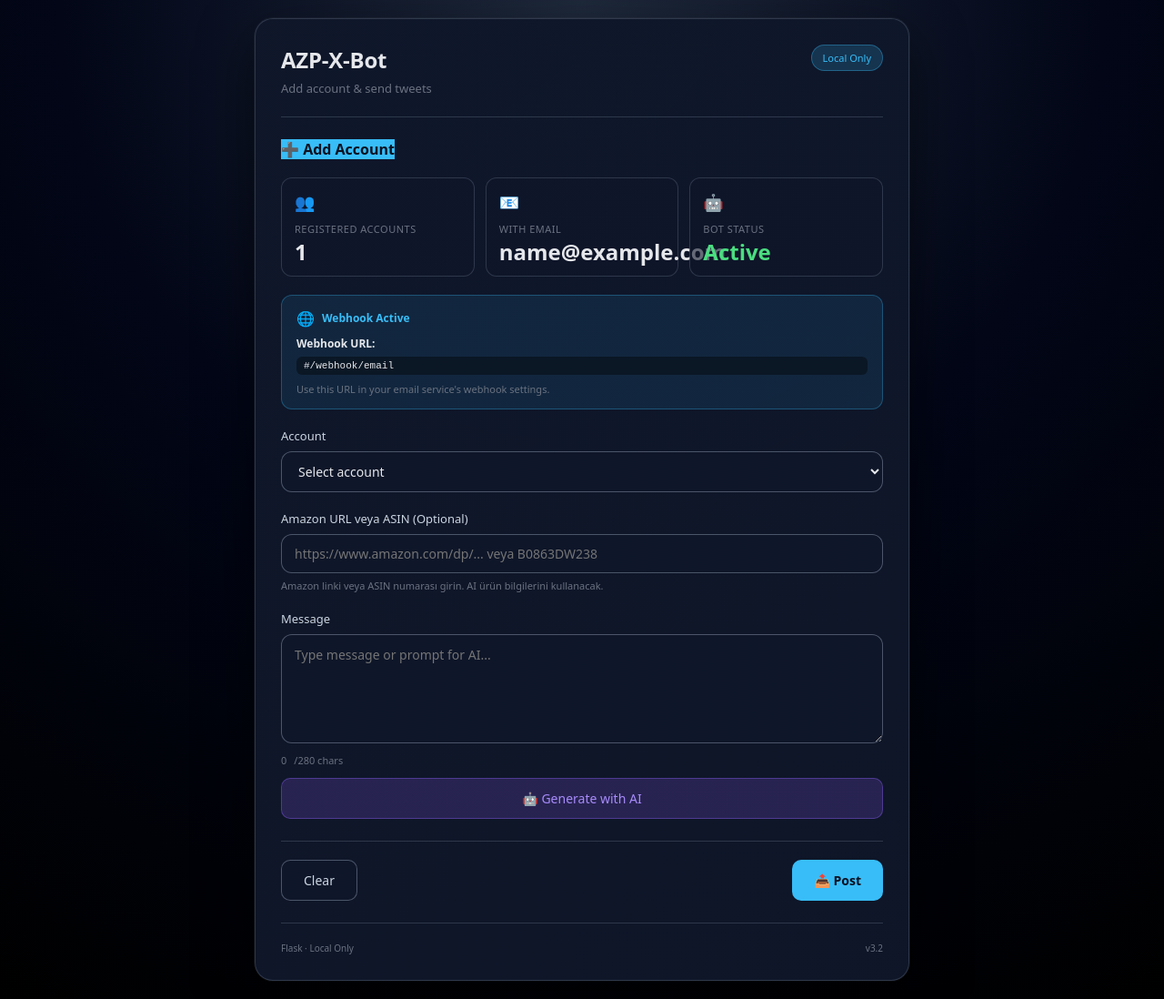
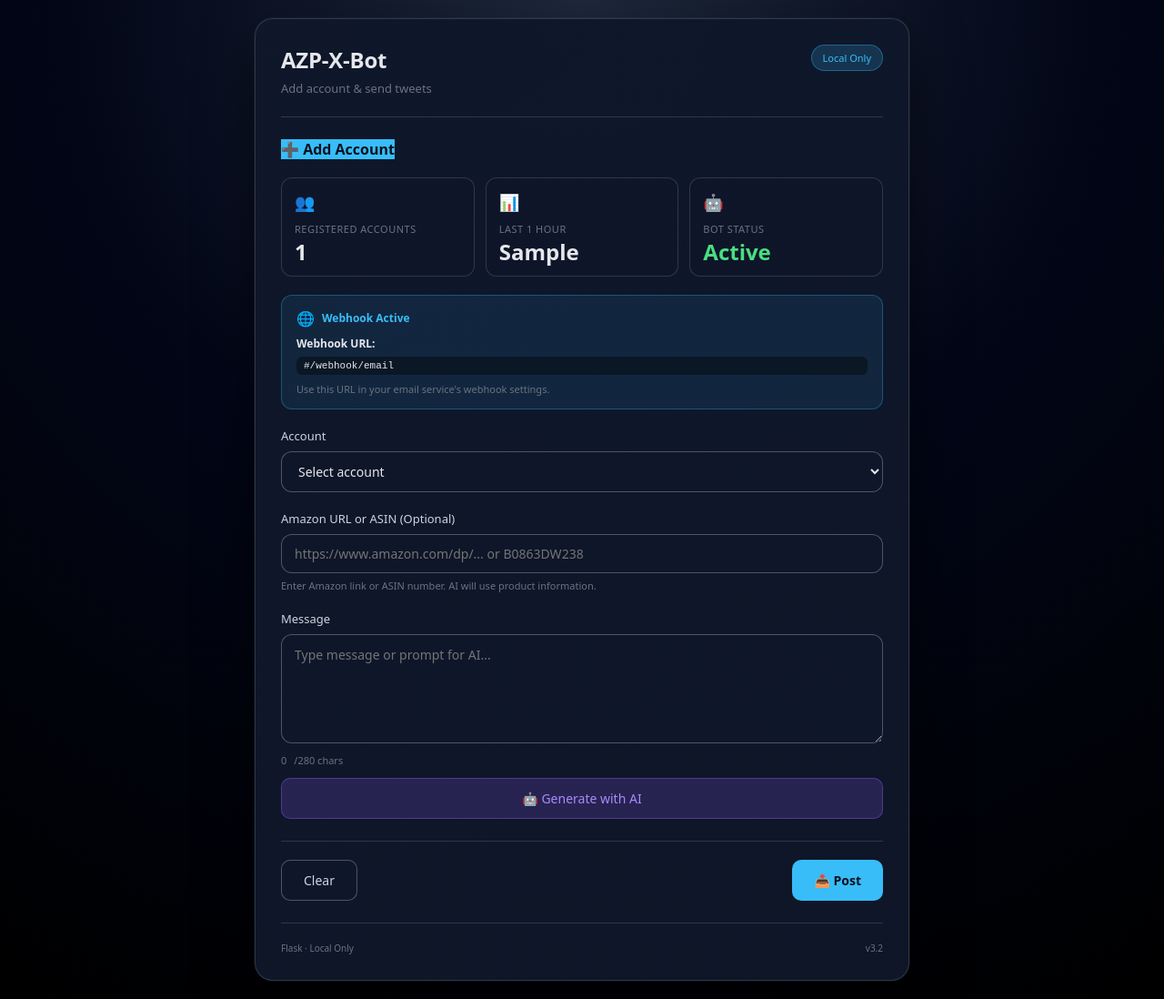
Before and after one commit to fuatyigitkocyigit/azp-twb-v3, a Flask app: template templates/index.html in a window 1280 px wide. Shown: the whole page at 91% size. Run offline with Flask 3, Linux system fonts and the light colour scheme; the template is opened without the code that fills it: most values are stand-ins (such as "Sample title", 1, 10 or a date in 2020).

Commit message:
Son 1 saat içindeki paylaşım sayısı canlı update ve paylaşılan postların loglanması özelliği.

```diff
--- a/app.py
+++ b/app.py
@@ -6,6 +6,7 @@
 import hashlib
 import requests
 import re
+from datetime import datetime, timedelta
 from flask import Flask, redirect, request, render_template, flash, session
 from dotenv import load_dotenv
 from urllib.parse import urlencode, urlparse, parse_qs
@@ -20,7 +21,8 @@
 CALLBACK_URL = os.getenv("CALLBACK_URL")
 SCOPES = ["tweet.read", "tweet.write", "users.read", "offline.access"]
 
-TOKEN_FILE = "users.json"  # Lokal token dosyası
+TOKEN_FILE = "users.json"  # Local token file
+TWEETS_LOG_FILE = "tweets_log.json"  # File to log successful tweets
 
 AUTH_URL = "https://twitter.com/i/oauth2/authorize"
 TOKEN_URL = "https://api.twitter.com/2/oauth2/token"
@@ -234,6 +236,42 @@
     with open(TOKEN_FILE, "w", encoding="utf-8") as f:
         json.dump(USERS, f, ensure_ascii=False, indent=4)
 
+# ---------------- TWEETS LOG ----------------
+def load_tweets_log():
+    """Load tweets log from file."""
+    if os.path.exists(TWEETS_LOG_FILE):
+        try:
+            with open(TWEETS_LOG_FILE, "r", encoding="utf-8") as f:
+                return json.load(f)
+        except:
+            return []
+    return []
+
+def save_tweets_log(tweets_log):
+    """Save tweets log to file."""
+    with open(TWEETS_LOG_FILE, "w", encoding="utf-8") as f:
+        json.dump(tweets_log, f, ensure_ascii=False, indent=2)
+
+def log_successful_tweet(user_id, tweet_id=None):
+    """Log a successful tweet post."""
+    tweets_log = load_tweets_log()
+    tweets_log.append({
+        "timestamp": time.time(),
+        "user_id": user_id,
+        "tweet_id": tweet_id
+    })
+    # Keep only last 1000 entries to prevent file from growing too large
+    if len(tweets_log) > 1000:
+        tweets_log = tweets_log[-1000:]
+    save_tweets_log(tweets_log)
+
+def get_successful_tweets_last_hour():
+    """Get count of successful tweets in the last hour."""
+    tweets_log = load_tweets_log()
+    one_hour_ago = time.time() - 3600  # 1 hour in seconds
+    count = sum(1 for tweet in tweets_log if tweet.get("timestamp", 0) >= one_hour_ago)
+    return count
+
 # ---------------- PKCE HELPERS ----------------
 def make_pkce_pair():
     """
@@ -414,10 +452,53 @@
         try:
             response_data = resp.json()
             tweet_id = response_data.get("data", {}).get("id")
+            # Log successful tweet
+            log_successful_tweet(user_id, tweet_id)
             return True, "Tweet posted", tweet_id
         except:
+            # Log successful tweet even if we can't parse tweet_id
+            log_successful_tweet(user_id, None)
             return True, "Tweet posted", None
     return False, f"{resp.status_code} {resp.text}", None
+
+# ---------------- API ENDPOINTS ----------------
+@app.route("/api/post-tweet", methods=["POST"])
+def api_post_tweet():
+    """API endpoint for posting tweets via AJAX."""
+    data = request.get_json(silent=True) or {}
+    user_id = data.get("account", "").strip()
+    text = (data.get("text") or "").strip()
+
+    if not user_id or not text:
+        return jsonify({
+            "success": False,
+            "message": "Please select account & enter text"
+        }), 400
+
+    ok, msg, tweet_id = post_tweet_v2(user_id, text)
+
+    # Get updated stats
+    successful_tweets_last_hour = get_successful_tweets_last_hour()
+
+    return jsonify({
+        "success": ok,
+        "message": msg,
+        "tweet_id": tweet_id,
+        "successful_tweets_last_hour": successful_tweets_last_hour
+    }), 200 if ok else 500
+
+@app.route("/api/stats", methods=["GET"])
+def api_stats():
+    """API endpoint to get current statistics."""
+    successful_tweets_last_hour = get_successful_tweets_last_hour()
+    total_accounts = len(USERS)
+    bot_status = "Active" if total_accounts > 0 else "Inactive"
+
+    return jsonify({
+        "successful_tweets_last_hour": successful_tweets_last_hour,
+        "total_accounts": total_accounts,
+        "bot_status": bot_status
+    }), 200
 
 # ---------------- UI ----------------
 @app.route("/", methods=["GET", "POST"])
@@ -426,10 +507,15 @@
 
     # Statistics
     total_accounts = len(USERS)
-    accounts_with_email = sum(1 for u in USERS.values() if u.get("email"))
+    successful_tweets_last_hour = get_successful_tweets_last_hour()
     bot_status = "Active" if total_accounts > 0 else "Inactive"
 
     if request.method == "POST":
+        # Check if it's an AJAX request
+        if request.headers.get("Content-Type") == "application/json":
+            return api_post_tweet()
+
+        # Regular form submission (fallback)
         user_id = request.form.get("account")
         text = (request.form.get("text") or "").strip()
 
@@ -442,7 +528,7 @@
     return render_template("index.html",
                          accounts=accounts,
                          total_accounts=total_accounts,
-                         accounts_with_email=accounts_with_email,
+                         successful_tweets_last_hour=successful_tweets_last_hour,
                          bot_status=bot_status)
 
 # ---------------- EMAIL ENTRY ----------------
--- a/templates/index.html
+++ b/templates/index.html
@@ -503,9 +503,9 @@
                 <div class="stat-value">{{ total_accounts }}</div>
             </div>
             <div class="stat-card">
-                <div class="stat-icon">📧</div>
-                <div class="stat-label">With Email</div>
-                <div class="stat-value">{{ accounts_with_email }}</div>
+                <div class="stat-icon">📊</div>
+                <div class="stat-label">Last 1 Hour</div>
+                <div class="stat-value" id="successful-tweets-count">{{ successful_tweets_last_hour }}</div>
             </div>
             <div class="stat-card">
                 <div class="stat-icon">🤖</div>
@@ -562,10 +562,10 @@
             </div>
 
             <div class="field">
-                <label for="amazon_url">Amazon URL veya ASIN (Optional)</label>
-                <input type="text" id="amazon_url" name="amazon_url" placeholder="https://www.amazon.com/dp/... veya B0863DW238" />
+                <label for="amazon_url">Amazon URL or ASIN (Optional)</label>
+                <input type="text" id="amazon_url" name="amazon_url" placeholder="https://www.amazon.com/dp/... or B0863DW238" />
                 <div class="helper" style="margin-top: 6px;">
-                    <span style="font-size: 11px; color: var(--muted);">Amazon linki veya ASIN numarası girin. AI ürün bilgilerini kullanacak.</span>
+                    <span style="font-size: 11px; color: var(--muted);">Enter Amazon link or ASIN number. AI will use product information.</span>
                 </div>
             </div>
 
@@ -709,6 +709,96 @@
             aiStatus.style.display = 'none';
         }, 0);
     });
+
+    // Form submit handler - AJAX
+    const tweetForm = document.getElementById('tweet-form');
+    const successfulTweetsCount = document.getElementById('successful-tweets-count');
+
+    function showFlashMessage(message, type) {
+        // Remove existing flash messages
+        const existingFlashes = document.querySelectorAll('.flash');
+        existingFlashes.forEach(flash => flash.remove());
+
+        // Create new flash message
+        const flashDiv = document.createElement('div');
+        flashDiv.className = `flash flash-${type}`;
+        flashDiv.innerHTML = `
+            <span>${type === 'success' ? '✓' : '✕'}</span>
+            <div>${message}</div>
+        `;
+
+        // Insert before form
+        tweetForm.parentNode.insertBefore(flashDiv, tweetForm);
+
+        // Auto-hide after 5 seconds
+        setTimeout(() => {
+            flashDiv.remove();
+        }, 5000);
+    }
+
+    function updateTweetCount(newCount) {
+        if (successfulTweetsCount) {
+            successfulTweetsCount.textContent = newCount;
+            // Add a subtle animation
+            successfulTweetsCount.style.transform = 'scale(1.1)';
+            successfulTweetsCount.style.transition = 'transform 0.2s ease';
+            setTimeout(() => {
+                successfulTweetsCount.style.transform = 'scale(1)';
+            }, 200);
+        }
+    }
+
+    tweetForm.addEventListener('submit', async function(e) {
+        e.preventDefault();
+
+        const accountSelect = document.getElementById('account');
+        const textInput = document.getElementById('text');
+
+        const account = accountSelect.value;
+        const text = textInput.value.trim();
+
+        if (!account || !text) {
+            showFlashMessage('Please select account & enter text', 'error');
+            return;
+        }
+
+        // Disable submit button
+        postBtn.disabled = true;
+        postBtn.textContent = '⏳ Posting...';
+
+        try {
+            const response = await fetch('/api/post-tweet', {
+                method: 'POST',
+                headers: {
+                    'Content-Type': 'application/json',
+                },
+                body: JSON.stringify({
+                    account: account,
+                    text: text
+                })
+            });
+
+            const data = await response.json();
+
+            if (data.success) {
+                showFlashMessage(data.message || 'Tweet posted successfully', 'success');
+                // Update the count
+                if (data.successful_tweets_last_hour !== undefined) {
+                    updateTweetCount(data.successful_tweets_last_hour);
+                }
+                // Clear form
+                tweetForm.reset();
+                updateCharCount();
+            } else {
+                showFlashMessage(data.message || 'Failed to post tweet', 'error');
+            }
+        } catch (error) {
+            showFlashMessage(`Connection error: ${error.message}`, 'error');
+        } finally {
+            postBtn.disabled = false;
+            postBtn.textContent = '📤 Post';
+        }
+    });
 </script>
 </body>
 </html>
```
Also changed, not shown: README.md, 1 other file.
